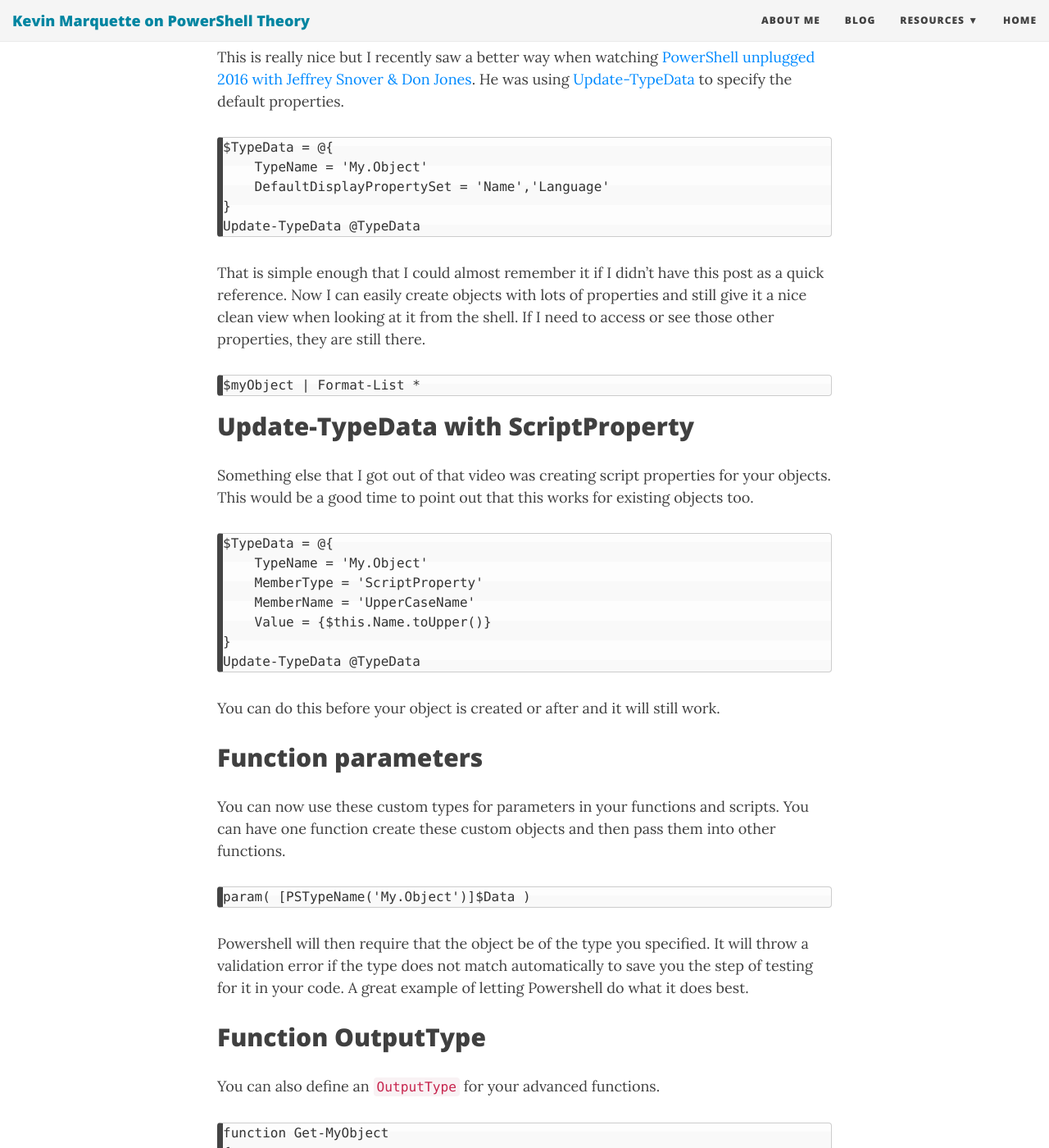
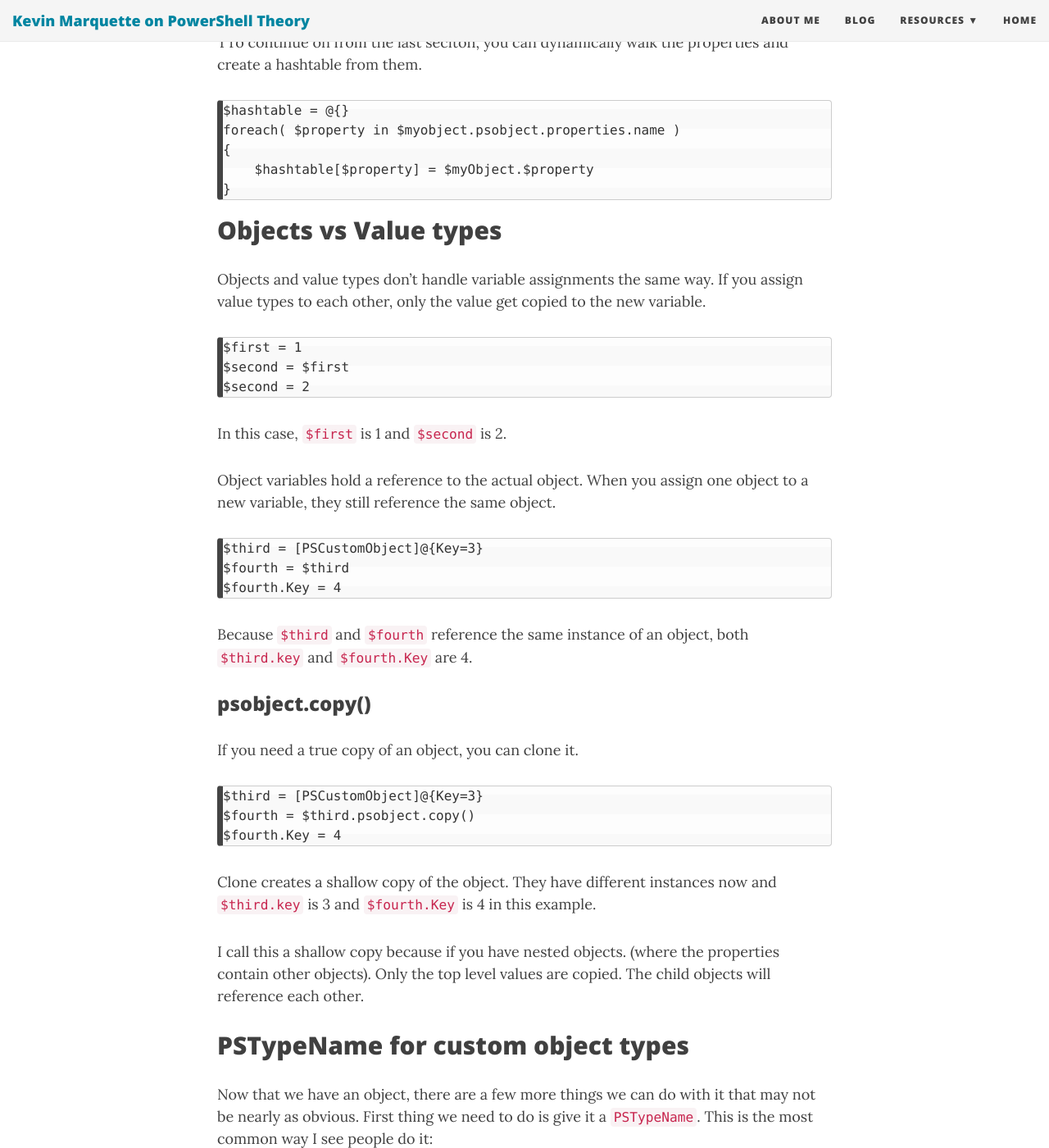
Before and after one commit to KevinMarquette/kevinmarquette.github.io, a Jekyll site: the page built from _posts/2016-10-28-powershell-everything-you-wanted-to-know-about-pscustomobject.md, in a window 1280 px wide and 1400 px high, scrolled down 2733 px. Shown: the whole window at 82% size. Built offline with Jekyll 4.4.1, drawn with Linux system fonts in a browser that asks for light colours; nearby versions of some CDN libraries; some of the changed text lies outside the part shown.

Commit message:
revisit pscustomobject

```diff
--- a/_posts/2016-10-28-powershell-everything-you-wanted-to-know-about-pscustomobject.md
+++ b/_posts/2016-10-28-powershell-everything-you-wanted-to-know-about-pscustomobject.md
@@ -42,6 +42,83 @@
 
     $myObject | ConvertTo-Json | Set-Content -Path $Path
     $myObject = Get-Content -Path $Path | ConvertFrom-Json
+
+
+## Adding properties
+
+You can still add new properties to your `PSCustomObject` with `Add-Member`.
+
+    $myObject | Add-Member -MemberType NoteProperty -Name `ID` -Value 'KevinMarquette'
+
+    $myObject.ID
+
+## Enumerating property names
+
+Sometimes you need a list of all the property names on an object.
+
+    $myObject | Get-Member -MemberType NoteProperty | Select -ExpandProperty Name
+
+There are also some hidden properties that can be accessed to get this same list.
+
+    $myobject.psobject.properties.name
+
+## Dynamically accessing properties
+
+I already mentioned that you an access property values directly.
+
+    $myObject.Name
+
+You can use a string for the property name and it will still work.
+
+    $myObject.'Name'
+
+We can take this one more step and use a variable for the property name.
+
+    $property = 'Name'
+    $myObject.$property
+
+I know that looks strange, but it works.
+
+### Convert pscustomboject into a hashtable
+
+TTo continue on from the last seciton, you can dynamically walk the properties and create a hashtable from them.
+
+    $hashtable = @{}
+    foreach( $property in $myobject.psobject.properties.name )
+    {
+        $hashtable[$property] = $myObject.$property
+    }
+
+
+## Objects vs Value types
+
+Objects and value types don't handle variable assignments the same way. If you assign value types to each other, only the value get copied to the new variable.
+
+    $first = 1
+    $second = $first
+    $second = 2
+
+In this case, `$first` is 1 and `$second` is 2.
+
+Object variables hold a reference to the actual object. When you assign one object to a new variable, they still reference the same object.
+
+    $third = [PSCustomObject]@{Key=3}
+    $fourth = $third
+    $fourth.Key = 4
+
+Because `$third` and `$fourth` reference the same instance of an object, both `$third.key` and `$fourth.Key` are 4.
+
+### psobject.copy()
+
+If you need a true copy of an object, you can clone it.
+
+    $third = [PSCustomObject]@{Key=3}
+    $fourth = $third.psobject.copy()
+    $fourth.Key = 4
+
+Clone creates a shallow copy of the object. They have different instances now and `$third.key` is 3 and `$fourth.Key` is 4 in this example.
+
+I call this a shallow copy because if you have nested objects. (where the properties contain other objects). Only the top level values are copied. The child objects will reference each other.
 
 ## PSTypeName for custom object types
 
```
